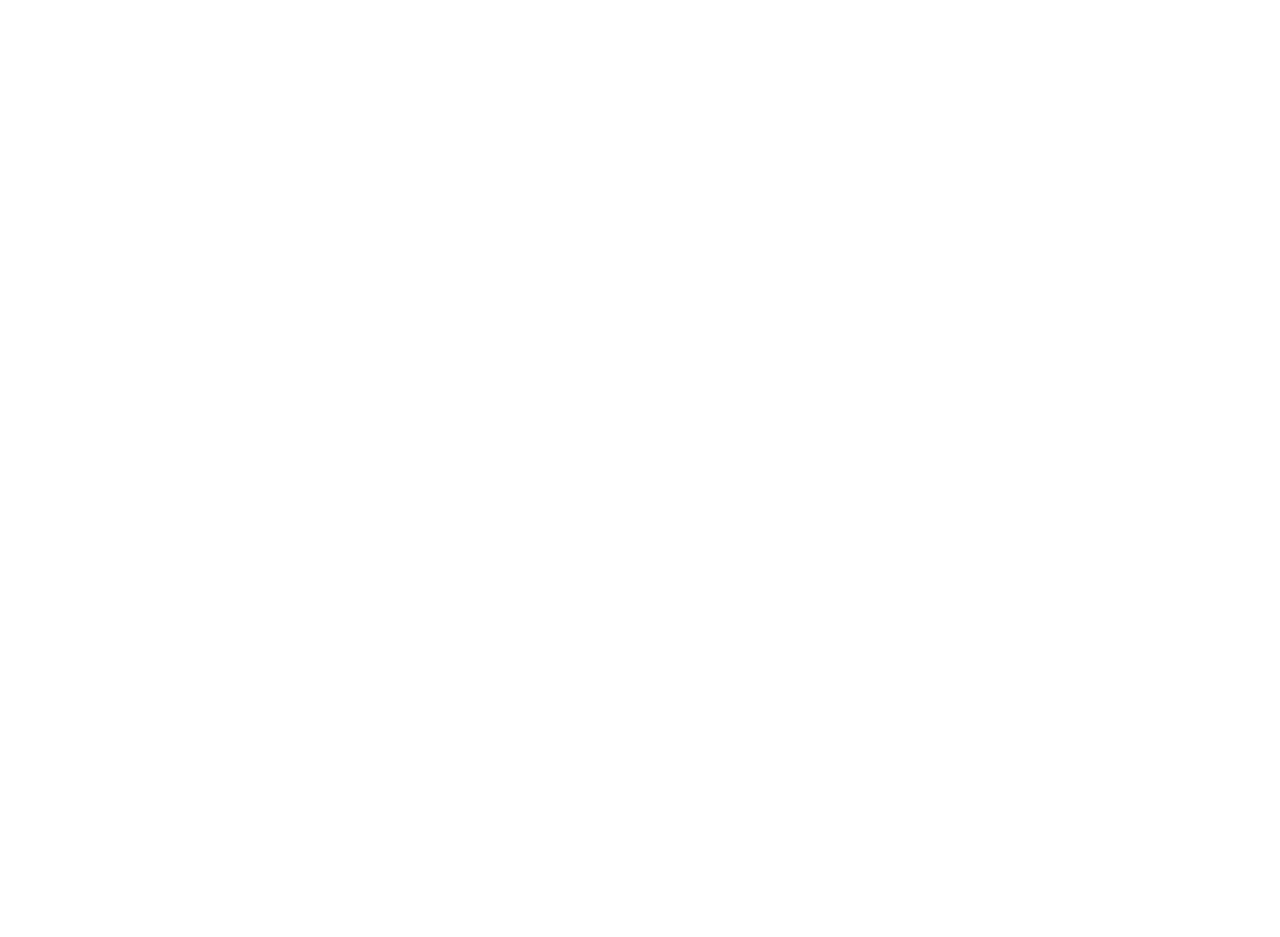
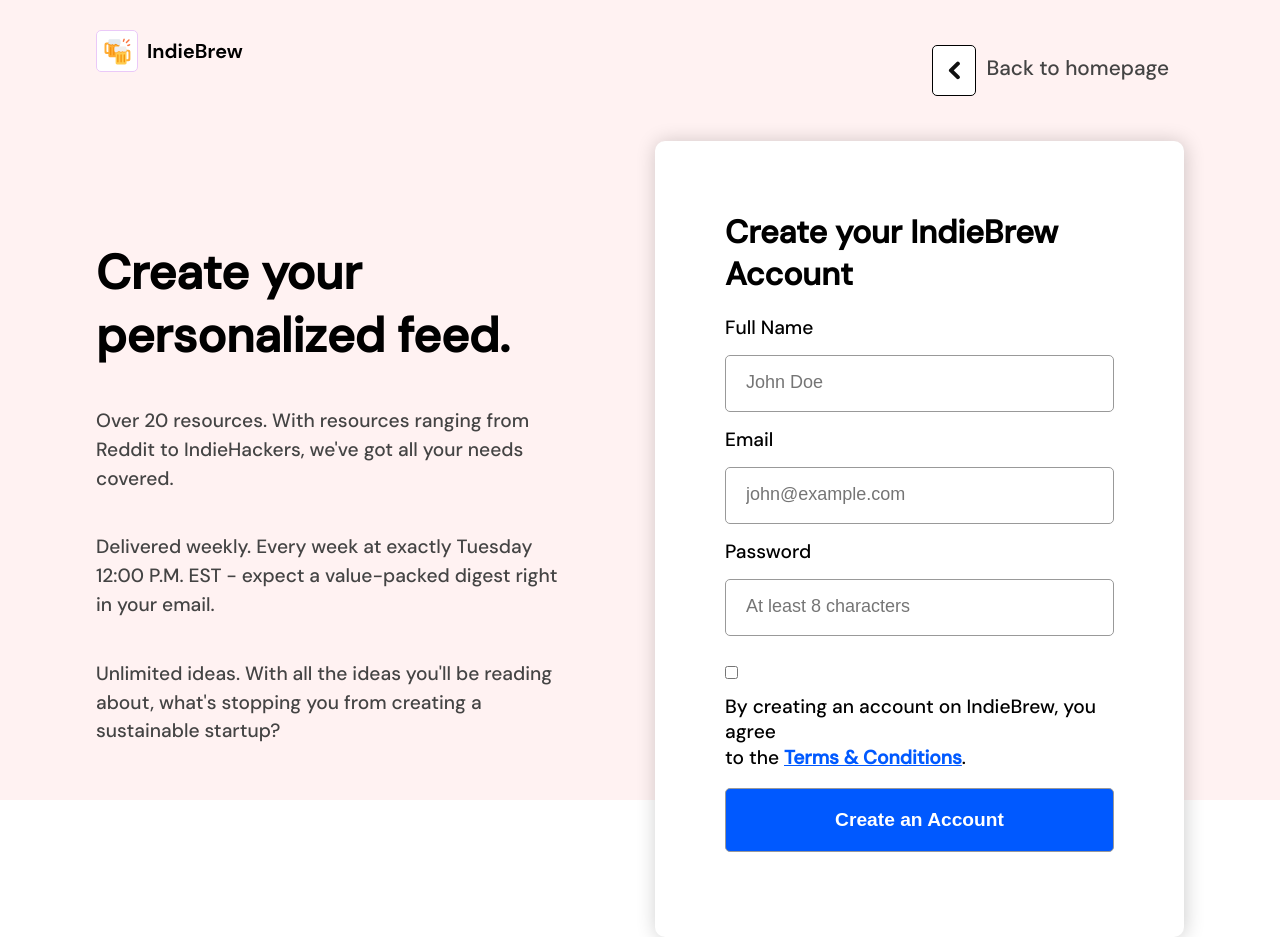
Before and after one commit to NouradinAbdurahman/IndieBrew-Landing-Page, a plain HTML site: page singUp.html in a window 1280 px wide. Before the commit the page ends 800 px from the top, so only its background shows below. Drawn offline with Linux system fonts and the light colour scheme.

Commit message:
Added Sing Up File

```diff
--- a/CSS/main.css
+++ b/CSS/main.css
@@ -123,6 +123,12 @@ ul {
     font-size: 1.2rem;
     line-height: 1.5;
     padding-bottom: 20px;
+}
+.hero-col-right {
+    width: 100%;
+}
+.hero-col-right img {
+    width: 100%;
 }
 .hero .btn {
     margin-bottom: 20px;
@@ -281,3 +287,126 @@ footer {
 
 
 /*--------------- /Footer ------------------ */
+
+
+/*---------------- Sing Up -----------------*/
+.back-arrow {
+    background-color: white;
+    margin-right: 10px;
+    padding: 15px;
+    vertical-align: middle;
+    border: 1px solid black;
+    border-radius: 5px;
+    -webkit-border-radius: 5px;
+    -moz-border-radius: 5px;
+    -ms-border-radius: 5px;
+    -o-border-radius: 5px;
+    transition: background-color .3s ease-in-out;
+    -webkit-transition: background-color .3s ease-in-out;
+    -moz-transition: background-color .3s ease-in-out;
+    -ms-transition: background-color .3s ease-in-out;
+    -o-transition: background-color .3s ease-in-out;
+}
+.unOrderList span {
+    font-size: 1.3rem;
+    color: #444;
+    text-transform: none;
+    transition: color .3s ease-in-out;
+    -webkit-transition: color .3s ease-in-out;
+    -moz-transition: color .3s ease-in-out;
+    -ms-transition: color .3s ease-in-out;
+    -o-transition: color .3s ease-in-out;
+}
+.unOrderList .singUp:hover span , .unOrderList .singUp:hover .back-arrow  {
+    color: rgb(0, 89, 255);
+    border-color: rgb(0, 89, 255);
+
+}
+.singUp-content {
+    display: grid;
+    grid-template-columns: repeat(2,1fr);
+    gap: 30px;
+}
+.singUp-title {
+    margin-top: 100px;
+    font-size: 3rem;
+    padding-bottom: 20px;
+}
+.singUp-list {
+    color: #444;
+    font-size: 1.2rem;
+    line-height: 1.5;
+    padding: 20px 0;
+}
+.singUp-list li span {
+    display: inline-block;
+    font-size: 1.3rem;
+    font-weight: 900;
+    color: black;
+}
+.singUp-cards:nth-child(1) {
+    margin-right: 50px;
+}
+.form {
+    padding: 70px;
+    background-color: white;
+    box-shadow: 1px 1px 20px rgba(0, 0, 0, 0.2);
+    border-radius: 10px;
+    -webkit-border-radius: 10px;
+    -moz-border-radius: 10px;
+    -ms-border-radius: 10px;
+    -o-border-radius: 10px;
+}
+.form-title {
+    font-size: 2rem;
+    padding-bottom: 20px;
+}
+form input {
+    width: 100%;
+    padding: 20px;
+    margin: 15px 0;
+    outline: none;
+    border: 1px solid #999;
+    border-radius: 5px;
+    -webkit-border-radius: 5px;
+    -moz-border-radius: 5px;
+    -ms-border-radius: 5px;
+    -o-border-radius: 5px;
+}
+form ::placeholder {
+    font-size: 18px;
+}
+form #checkbox {
+    width: unset;
+}
+.terms {
+    display: inline-block;
+    font-size: 1.2rem;
+    vertical-align: middle;
+    text-align: start;
+}
+.terms a {
+    color: rgb(0, 89, 255);
+    font-weight: 900;
+    padding-bottom: 10px;
+    text-decoration: underline;
+    line-height: 1.5;
+}
+.form label {
+    font-size: 1.2rem;
+}
+form #submit {
+    background-color: rgb(0, 89, 255);
+    cursor: pointer;
+    font-size: 1.2rem;
+    color: white;
+    font-weight: 900;
+}
+input[type="checkbox"] {
+    min-width: 0.75em;
+    min-height: 0.75em;
+    margin-right: 0.75em;
+    border: 2px solid currentColor;
+    border-radius: 50%;
+    display: inline-block;
+}
--- a/singUp.html
+++ b/singUp.html
@@ -13,7 +13,49 @@
     <link rel="stylesheet" href="./CSS/singUp.css">
     <title>Sing Up</title>
 </head>
+<style>
+    .header {
+        background-image: none;
+        background-color: rgb(255, 242, 242);
+    }
+</style>
 <body>
-
+   <header class="header">
+        <div class="container">
+            <div class="header-content">
+                <div class="navBar">
+                    <div class="logo"><a href="./index.html"><img src="./Assets/Logo.svg" draggable="false" alt="logo image"></a></div>
+                    <nav class="nav">
+                        <ul class="unOrderList">
+                            <li class="list singUp"><a class="link" href="./index.html"><img src="./Assets/Back Arrow.svg" class="back-arrow" alt="Back Arrow"><span>Back to homepage</span></a></li>
+                        </ul>
+                    </nav>
+                </div>
+            </div>
+            <section class="singUp-form">
+            <div class="singUp-content">
+                <div class="singUp-cards">
+                    <h2 class="singUp-title">Create your personalized feed.</h2>
+                    <p class="singUp-list"><span>Over 20 resources.</span> With resources ranging from Reddit to IndieHackers, we've got all your needs covered.</p>
+                    <p class="singUp-list"><span>Delivered weekly.</span> Every week at exactly Tuesday 12:00 P.M. EST - expect a value-packed digest right in your email.</p>
+                    <p class="singUp-list"><span>Unlimited ideas.</span> With all the ideas you'll be reading about, what's stopping you from creating a sustainable startup?</p>
+                </div>
+                <div class="singUp-cards form">
+                    <form action="#">
+                        <h3 class="form-title">Create your IndieBrew Account</h3>
+                        <label for="full-name">Full Name</label> <br>
+                        <input type="text" name="full-name" id="full-name" placeholder="John Doe"> <br>
+                        <label for="email">Email</label> <br>
+                        <input type="email" name="email" id="email" placeholder="john@example.com"> <br>
+                        <label for="password">Password</label> <br>
+                        <input type="password" name="password" id="password" placeholder="At least 8 characters"> <br>
+                        <input type="checkbox" name="checkbox" id="checkbox"> <span class="terms">By creating an account on IndieBrew, you agree <br> to the <a href="#">Terms & Conditions</a>.</span> <br>
+                        <input type="submit" name="submit" id="submit" value="Create an Account">
+                    </form>
+                </div>
+            </div>
+        </section>
+        </div>
+    </header>
 </body>
 </html>
```
Also changed, not shown: index.html (+2 -2 lines), 1 other file.
